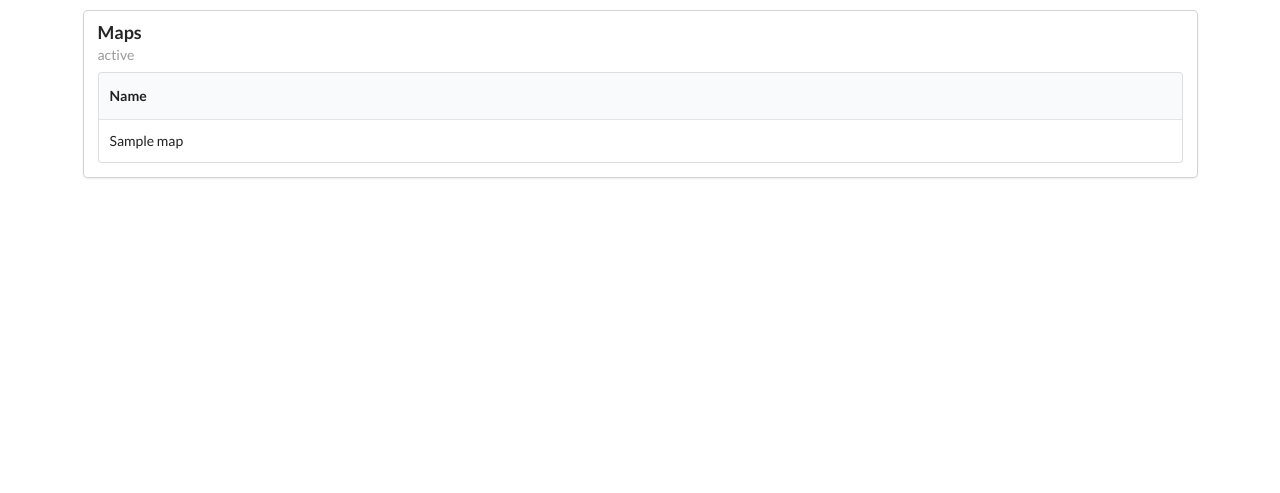
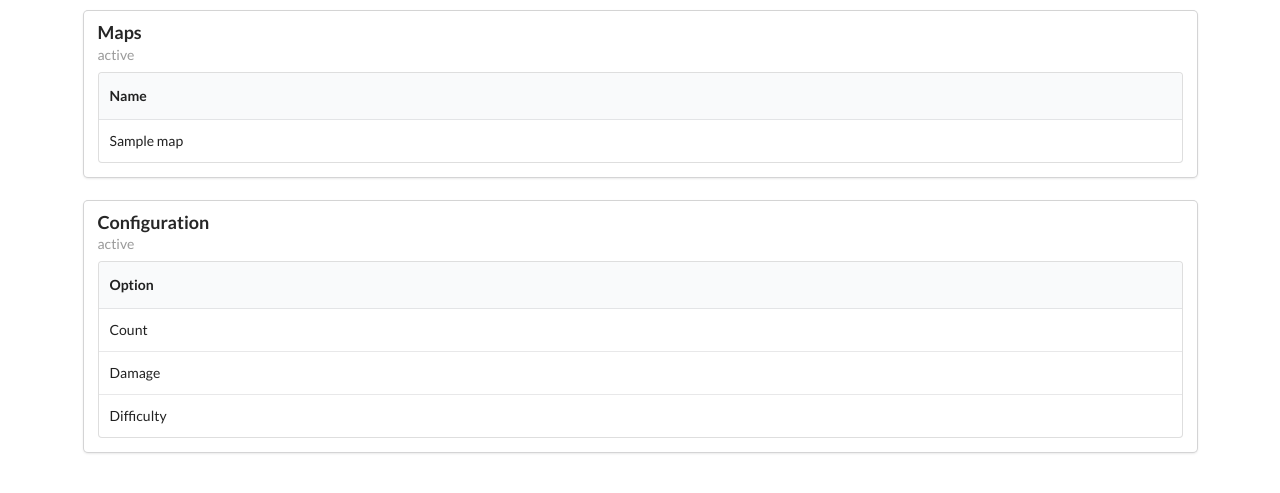
Before and after one commit to gionko/rcon-web, a Flask app: template templates/index.html in a window 1280 px wide. Shown: the part 235-728 px from the top of the page. Run offline with Flask 2, Linux system fonts and the light colour scheme; the template is opened without the code that fills it: most values are stand-ins (such as "Sample title", 1, 10 or a date in 2020); parts of the project's set-up code (start-up, migrations or seed data) failed here and were passed over; some libraries are stand-ins or nearby versions.

Commit message:
Add configuration block

```diff
--- a/application.py
+++ b/application.py
@@ -106,7 +106,7 @@ def login():
 
 @app.route('/ban', methods=['POST'])
 @secured_ajax
-def ban():
+def ajax_ban():
     data = flask.request.get_json()
     with valve.rcon.RCON(server, password) as rcon:
         rcon('banid {} {}'.format(data['period'], data['player']))
@@ -114,9 +114,18 @@ def ban():
     return flask.jsonify(ok=True, error=None)
 
 
+@app.route('/config', methods=['POST'])
+@secured_ajax
+def ajax_config():
+    data = flask.request.get_json()
+    with valve.rcon.RCON(server, password) as rcon:
+        rcon('{} {}'.format(data['name'], data['value']))
+    return flask.jsonify(ok=True, error=None)
+
+
 @app.route('/kick', methods=['POST'])
 @secured_ajax
-def kick():
+def ajax_kick():
     data = flask.request.get_json()
     with valve.rcon.RCON(server, password) as rcon:
         rcon('kickid {} {}'.format(data['player'], data['message']))
@@ -125,7 +134,7 @@ def kick():
 
 @app.route('/map', methods=['POST'])
 @secured_ajax
-def map():
+def ajax_map():
     data = flask.request.get_json()
     with valve.rcon.RCON(server, password) as rcon:
         rcon('changelevel {}'.format(data['map']))
--- a/static/index.js
+++ b/static/index.js
@@ -16,8 +16,8 @@ $('.rcon-button-ban-msg').on('click', function(e) {
 	$(this).toggleClass('active');
 	// Enable kick/ban buttons
 	$('.kick.button').removeClass('disabled');
-	var message_selected = $('.rcon-button-ban-period.active').length;
-	if (message_selected > 0) {
+	var period_selected = $('.rcon-button-ban-period.active').length;
+	if (period_selected > 0) {
 		$('.ban.button').removeClass('disabled');
 	}
 });
@@ -30,6 +30,38 @@ $('.rcon-button-ban-period').on('click', function(e) {
 	if (message_selected > 0) {
 		$('.ban.button').removeClass('disabled');
 	}
+});
+
+// Config dialog button callbacks
+$('.rcon-button-config-count').on('click', function(e) {
+	// Keep only one count selected
+	$('.rcon-button-config-count').removeClass('active');
+	$(this).toggleClass('active');
+	// Save data
+	name = $(this).data('name');
+	value = $(this).data('value');
+	// Enable apply button
+	$('.config.button').removeClass('disabled');
+});
+$('.rcon-button-config-damage').on('click', function(e) {
+	// Keep only one damage selected
+	$('.rcon-button-config-damage').removeClass('active');
+	$(this).toggleClass('active');
+	// Save data
+	name = $(this).data('name');
+	value = $(this).data('value');
+	// Enable apply button
+	$('.config.button').removeClass('disabled');
+});
+$('.rcon-button-config-difficulty').on('click', function(e) {
+	// Keep only one difficulty selected
+	$('.rcon-button-config-difficulty').removeClass('active');
+	$(this).toggleClass('active');
+	// Save data
+	name = $(this).data('name');
+	value = $(this).data('value');
+	// Enable apply button
+	$('.config.button').removeClass('disabled');
 });
 
 // Open user dialog on user row click
@@ -46,6 +78,23 @@ $('.map_action').click(function() {
 	value = $(this).data('value');
 	$('.value-map').text(name);
 	$('.map_dialog').modal('show');
+});
+
+// Open config dialog on config row click
+$('.config_count_action').click(function() {
+	name = $(this).data('name');
+	value = $(this).data('value');
+	$('.config_count_dialog').modal('show');
+});
+$('.config_damage_action').click(function() {
+	name = $(this).data('name');
+	value = $(this).data('value');
+	$('.config_damage_dialog').modal('show');
+});
+$('.config_difficulty_action').click(function() {
+	name = $(this).data('name');
+	value = $(this).data('value');
+	$('.config_difficulty_dialog').modal('show');
 });
 
 // Ajax function to request server action
@@ -98,10 +147,33 @@ $('.user_dialog').modal({
 // Configure map dialog callbacks
 $('.map_dialog').modal({
 	onApprove: function(e) {
-		location.reload(true);
 		var data = {
 			map: value
 		};
 		ajax('map', data);
 	}
 });
+
+// Configure config dialog callbacks
+$('.config_dialog').modal({
+	onApprove: function(e) {
+		// location.reload(true);
+		var data = {
+			name: name,
+			value: value
+		};
+		ajax('config', data);
+		// Reset button states
+		$('.config.button').addClass('disabled');
+		$('.rcon-button-config-count').removeClass('active');
+		$('.rcon-button-config-damage').removeClass('active');
+		$('.rcon-button-config-difficulty').removeClass('active');
+	},
+	onDeny: function(e) {
+		// Reset button states
+		$('.config.button').addClass('disabled');
+		$('.rcon-button-config-count').removeClass('active');
+		$('.rcon-button-config-damage').removeClass('active');
+		$('.rcon-button-config-difficulty').removeClass('active');
+	}
+});
--- a/templates/index.html
+++ b/templates/index.html
@@ -73,6 +73,36 @@
 						</div>
 					</div>
 				</div>
+				<div class="ui card">
+					<div class="content">
+						<div class="header">
+							Configuration
+						</div>
+						<div class="meta">
+							<span class="category">{{ config_status }}</span>
+						</div>
+						<div class="description">
+							<table class="ui unstackable selectable table rcon-unselectable">
+								<thead>
+									<tr>
+										<th>Option</th>
+									</tr>
+								</thead>
+								<tbody>
+									<tr>
+										<td class="config_count_action">Count</td>
+									</tr>
+									<tr>
+										<td class="config_damage_action">Damage</td>
+									</tr>
+									<tr>
+										<td class="config_difficulty_action">Difficulty</td>
+									</tr>
+								</tbody>
+							</table>
+						</div>
+					</div>
+				</div>
 			</div>
 		</div>
 
@@ -140,6 +170,94 @@
 			</div>
 		</div>
 
+		<div class="ui small basic modal config_dialog config_count_dialog">
+			<div class="ui icon header">
+				<i class="users icon"></i>
+				Set bot count
+			</div>
+			<div class="content rcon-center">
+				<p>Are you sure you want to set bot count?</p>
+				<p>
+					Count:
+					<div class="five ui buttons">
+						<div class="ui inverted button rcon-button-config-count" data-name="ins_bot_count_checkpoint" data-value="8">8</div>
+						<div class="ui inverted button rcon-button-config-count" data-name="ins_bot_count_checkpoint" data-value="12">12</div>
+						<div class="ui inverted button rcon-button-config-count" data-name="ins_bot_count_checkpoint" data-value="16">16</div>
+						<div class="ui inverted button rcon-button-config-count" data-name="ins_bot_count_checkpoint" data-value="20">20</div>
+						<div class="ui inverted button rcon-button-config-count" data-name="ins_bot_count_checkpoint" data-value="24">24</div>
+					</div>
+				</p>
+			</div>
+			<div class="actions rcon-center">
+				<div class="ui green cancel inverted button">
+					<i class="remove icon"></i>
+					No
+				</div>
+				<div class="ui red ok config inverted disabled button">
+					<i class="checkmark icon"></i>
+					Apply
+				</div>
+			</div>
+		</div>
+
+		<div class="ui small basic modal config_dialog config_damage_dialog">
+			<div class="ui icon header">
+				<i class="heartbeat icon"></i>
+				Set bot damage
+			</div>
+			<div class="content rcon-center">
+				<p>Are you sure you want to set bot damage?</p>
+				<p>
+					Damage:
+					<div class="four ui buttons">
+						<div class="ui inverted button rcon-button-config-damage" data-name="bot_damage" data-value="0.4">0.4</div>
+						<div class="ui inverted button rcon-button-config-damage" data-name="bot_damage" data-value="0.6">0.6</div>
+						<div class="ui inverted button rcon-button-config-damage" data-name="bot_damage" data-value="0.8">0.8</div>
+						<div class="ui inverted button rcon-button-config-damage" data-name="bot_damage" data-value="1.0">1.0</div>
+					</div>
+				</p>
+			</div>
+			<div class="actions rcon-center">
+				<div class="ui green cancel inverted button">
+					<i class="remove icon"></i>
+					No
+				</div>
+				<div class="ui red ok config inverted disabled button">
+					<i class="checkmark icon"></i>
+					Apply
+				</div>
+			</div>
+		</div>
+
+		<div class="ui small basic modal config_dialog config_difficulty_dialog">
+			<div class="ui icon header">
+				<i class="spy icon"></i>
+				Set bot difficulty
+			</div>
+			<div class="content rcon-center">
+				<p>Are you sure you want to set bot difficulty?</p>
+				<p>
+					Difficulty:
+					<div class="four ui buttons">
+						<div class="ui inverted button rcon-button-config-difficulty" data-name="ins_bot_difficulty" data-value="0">0</div>
+						<div class="ui inverted button rcon-button-config-difficulty" data-name="ins_bot_difficulty" data-value="1">1</div>
+						<div class="ui inverted button rcon-button-config-difficulty" data-name="ins_bot_difficulty" data-value="2">2</div>
+						<div class="ui inverted button rcon-button-config-difficulty" data-name="ins_bot_difficulty" data-value="3">3</div>
+					</div>
+				</p>
+			</div>
+			<div class="actions rcon-center">
+				<div class="ui green cancel inverted button">
+					<i class="remove icon"></i>
+					No
+				</div>
+				<div class="ui red ok config inverted disabled button">
+					<i class="checkmark icon"></i>
+					Apply
+				</div>
+			</div>
+		</div>
+
 		<script src="https://code.jquery.com/jquery-3.2.1.min.js"></script>
 		<script src="https://cdnjs.cloudflare.com/ajax/libs/js-cookie/2.1.3/js.cookie.min.js"></script>
 		<script src="https://cdn.jsdelivr.net/semantic-ui/2.2.9/semantic.min.js"></script>
```
